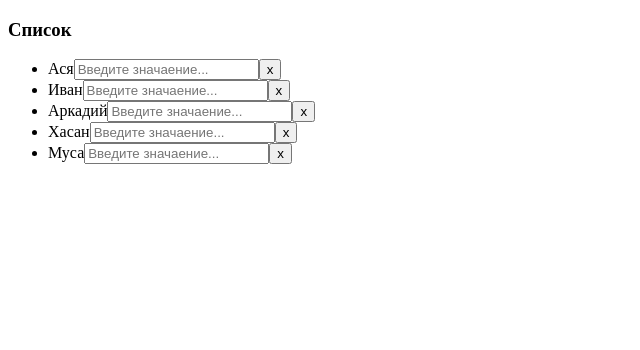
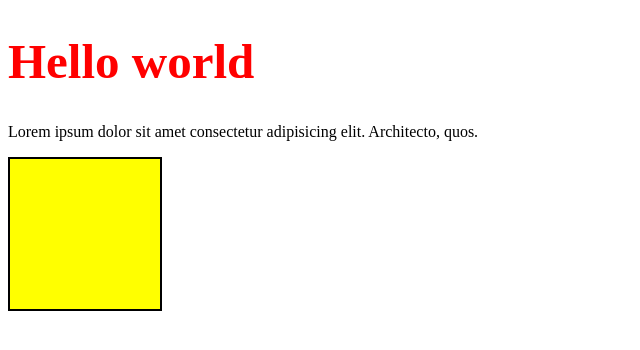
Before and after one commit to SuleymYovloy/archakov-lessons, a React (Create React App) app: page / in a window 1280 px wide. Shown: the top 350 px of the page, without its empty margins (0-640 px from the left). Built offline with nearby package versions, Linux system fonts and the light colour scheme.

Commit message:
Урок 24. Подключил CSS файл

```diff
--- a/src/index.js
+++ b/src/index.js
@@ -1,6 +1,6 @@
 import React from 'react';
 import ReactDOM from 'react-dom/client';
-import App from './lesson21/App';
+import App from './lesson24/App';
 
 const root = ReactDOM.createRoot(document.getElementById('root'));
 root.render(
--- /dev/null
+++ b/src/lesson24/App.css
@@ -0,0 +1,6 @@
+.block {
+    border: 2px solid black;
+    background-color: yellow;
+    width: 150px;
+    height: 150px;
+}
--- /dev/null
+++ b/src/lesson24/App.js
@@ -0,0 +1,14 @@
+import Block from "./components/Block";
+
+function App() {
+    return (
+        <div className='App'>
+            <h1 style={{color: 'red', fontSize: 49}}>Hello world</h1>
+            <p>Lorem ipsum dolor sit amet consectetur adipisicing elit. Architecto, quos.</p>
+
+            <Block/>
+        </div>
+    )
+}
+
+export default App;
--- /dev/null
+++ b/src/lesson24/components/Block/Block.css
@@ -0,0 +1,6 @@
+.block {
+    border: 2px solid black;
+    background-color: yellow;
+    width: 150px;
+    height: 150px;
+}
--- /dev/null
+++ b/src/lesson24/components/Block/index.jsx
@@ -0,0 +1,12 @@
+import React from 'react'
+
+import './Block.css'
+
+const Block = () => {
+  return (
+    <div className='block'></div>
+  )
+}
+
+
+export default Block;
```
Also changed, not shown: src/lesson24/index.css (added).
